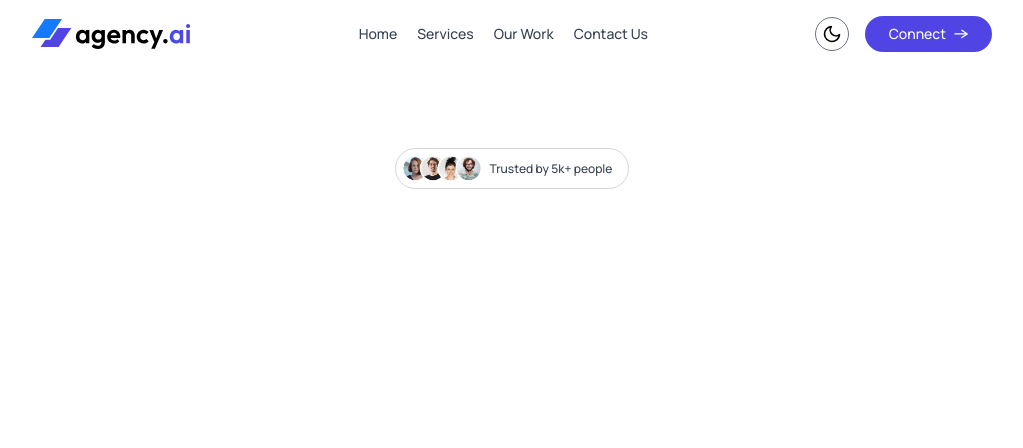
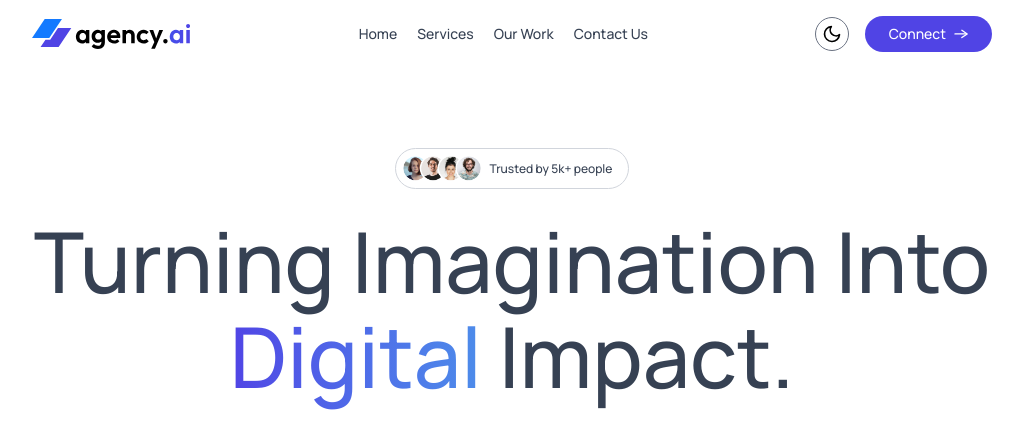
Before and after one commit to avicious/agency, a React (Vite) app: page / in a window 1280 px wide. Shown: the top 448 px of the page, without its empty margins (128-1151 px from the left). Built offline with nearby package versions, Linux system fonts and the light colour scheme.

Commit message:
Hero section updated

```diff
--- a/src/components/Hero.jsx
+++ b/src/components/Hero.jsx
@@ -10,6 +10,14 @@ const Hero = () => {
         <img className="w-20" src={assets.group_profile} alt="group profile" />
         <p className="text-xs font-medium">Trusted by 5k+ people</p>
       </div>
+
+      <h1 className="text-4xl sm:text-5xl md:text-6xl xl:text-[84px] font-medium xl:leading-23.75 max-w-5xl">
+        Turning Imagination Into{" "}
+        <span className="bg-linear-to-r from-primary to-[#4d8cea] bg-clip-text text-transparent">
+          Digital
+        </span>{" "}
+        Impact.
+      </h1>
     </div>
   );
 };
```
